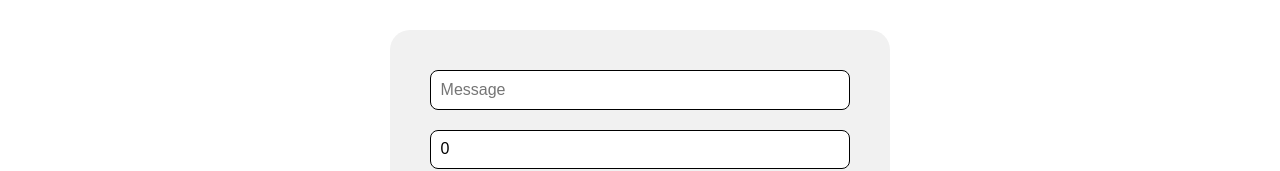
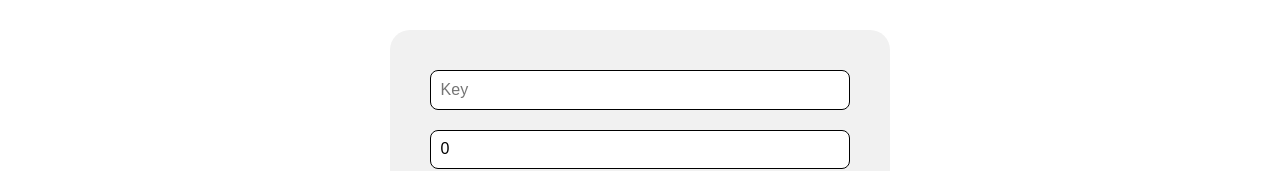
Before and after one commit to madam97/secret, a React (Create React App) app: page /secret/new in a window 1280 px wide. Shown: the part 314-485 px from the top of the page. Built offline with nearby package versions, Linux system fonts and the light colour scheme.

Commit message:
added name to input elements of SecretNew page

```diff
--- a/src/pages/SecretNew.tsx
+++ b/src/pages/SecretNew.tsx
@@ -8,8 +8,8 @@ export default function SecretNew() {
         <p>Give a message and the secret's life time and you will recieve the key to read the secret message.</p>
 
         <form className="block-filled flex-center-col">
-          <input className="input" type="text" placeholder="Message" required={true} />
-          <input className="input" type="number" placeholder="Life time in seconds" min={0} value={0} />
+          <input className="input" type="text" name="secret" placeholder="Key" required={true} />
+          <input className="input" type="number" name="expireAfter" placeholder="Life time in seconds" min={0} value={0} />
 
           <button className="btn-primary">
             Add secret
```
